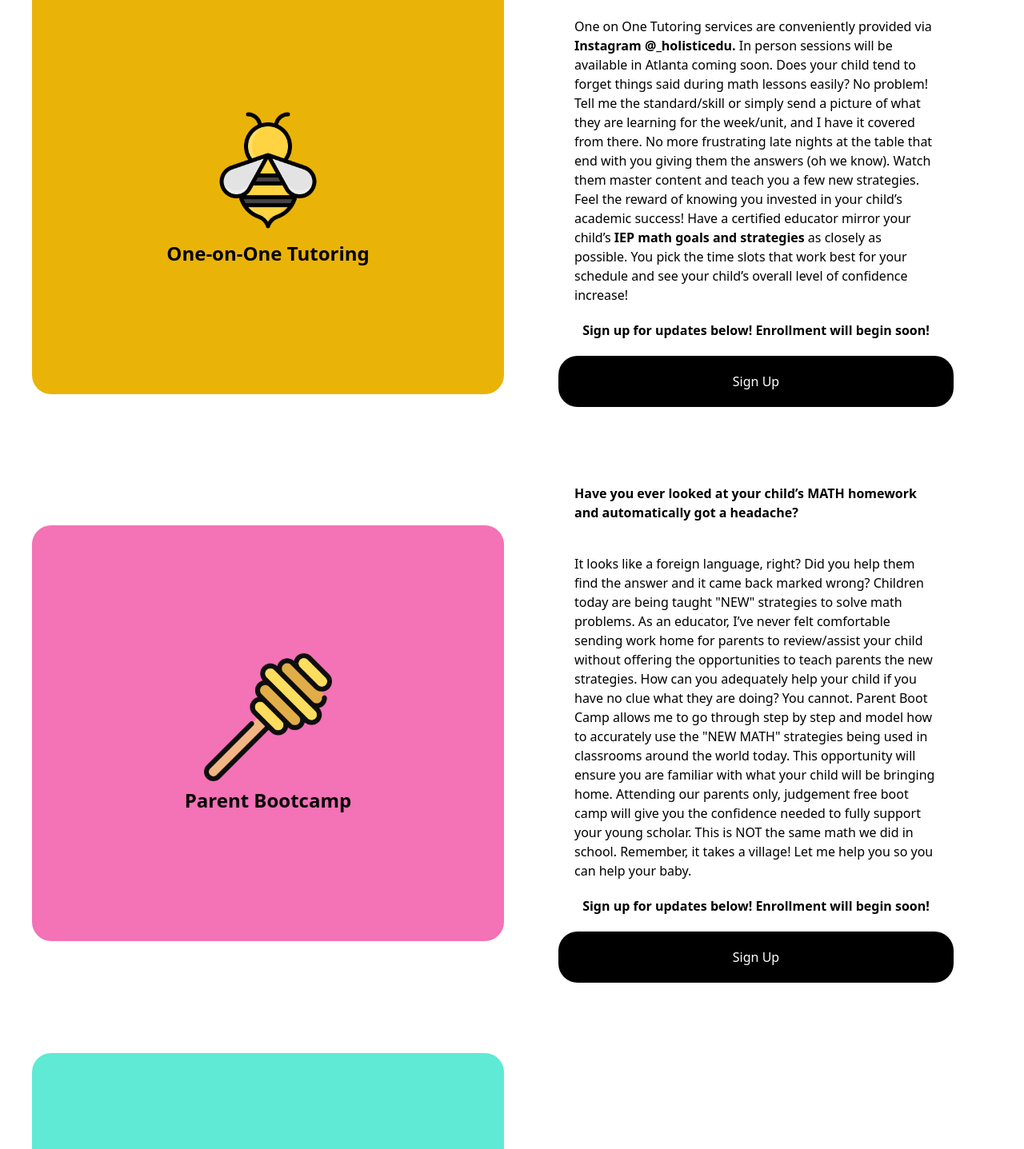
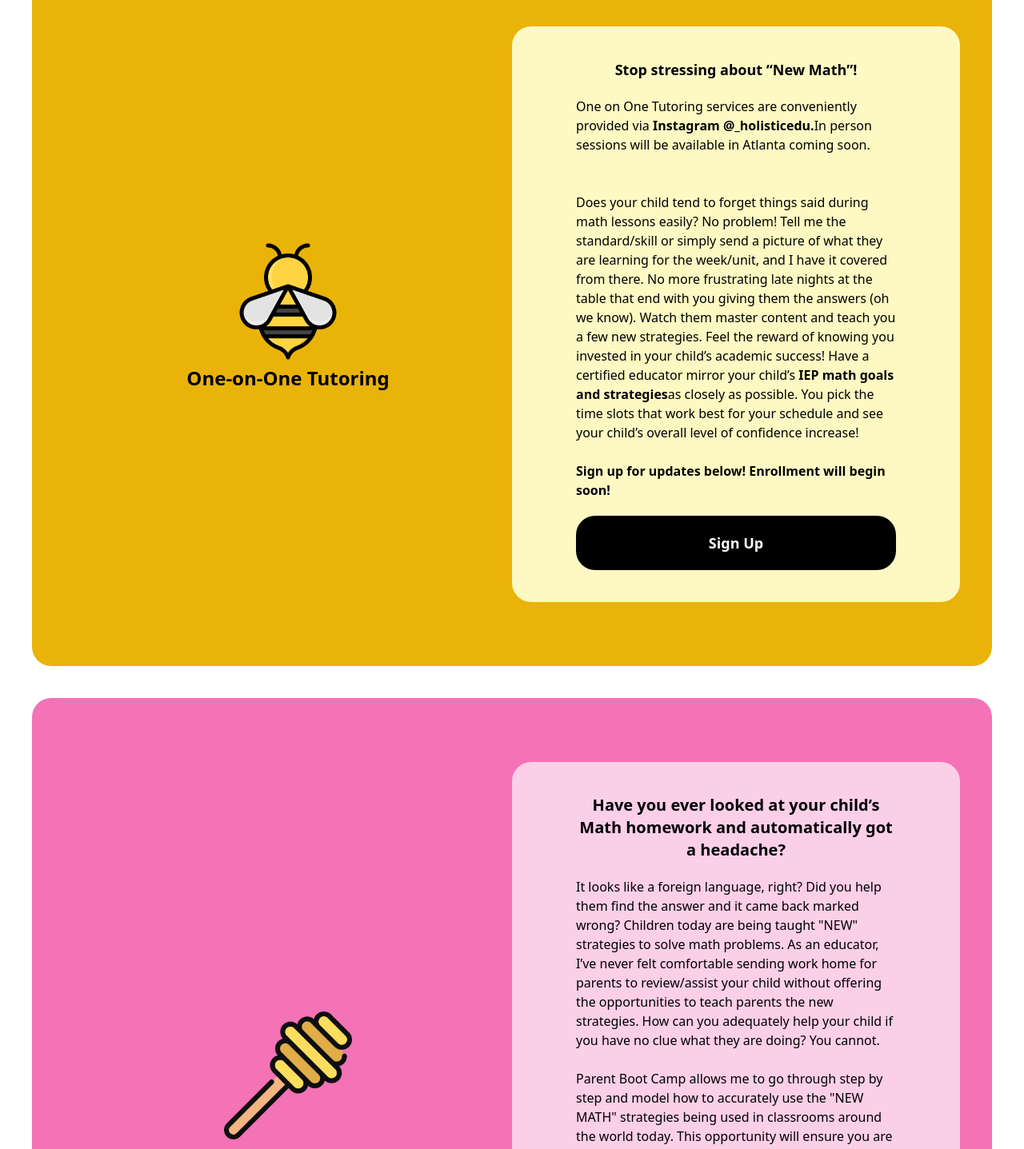
Before and after one commit to sbcodes90/alleyesonme, a React (Create React App) app in the folder app/: page /program-info in a window 1280 px wide. Shown: the part 340-1777 px from the top of the page at 80% size. Built offline with nearby package versions, Linux system fonts and the light colour scheme.

Commit message:
programs updatte and hamburger menu update

```diff
--- a/app/src/components/Navigation.js
+++ b/app/src/components/Navigation.js
@@ -26,7 +26,7 @@ export default function Navigation () {
           </span>
         </div>
         <div className="block lg:hidden">
-          <button className="flex items-center px-3 py-2 border rounded text-teal-200 border-teal-400 hover:text-white hover:border-white"
+          <button className="flex items-center px-3 py-2 border rounded text-white border-white hover:text-white hover:border-white"
           onClick={()=> setIsOpen(!open) }>
             <svg
               className="fill-current h-3 w-3"
--- a/app/src/components/ProgramInfo.js
+++ b/app/src/components/ProgramInfo.js
@@ -10,92 +10,83 @@ export default function ProgramInfo () {
 
   return (
     <>
-
-    { isOpen && <ProgramForm setIsOpen={setIsOpen} isOpen={isOpen} /> }
+      {isOpen && <ProgramForm setIsOpen={setIsOpen} isOpen={isOpen} />}
       <Navigation />
-    <section className="pb-20">
-      <div className=" text-xl lg:text-2xl font-black py-16 text-center">
+      <section className="pb-20 flex flex-col lg:gap-10">
+        <div className=" text-3xl text-white py-16 text-center bg-black font-bold">
           Programs
         </div>
 
-      <div className="grid grid-cols-1 lg:grid-cols-2 w-full justify-center items-center lg:px-10 gap-5">
-        <div className="bg-yellow-500 lg:px-20 py-20 lg:py-40 lg:rounded-3xl font-bold text-2xl flex flex-col justify-center items-center">
-          <img src={beeIcon} alt="beeIcon" className="pb-2 w-40" />
-          <div>One-on-One Tutoring</div>
+        <section className="lg:mx-10">
+          <div
+            className="grid grid-cols-1 lg:grid-cols-2 w-full justify-center items-center bg-yellow-500 lg:rounded-3xl p-10 "
+          >
+            <div className="flex flex-col justify-center items-center">
+              <img src={beeIcon} alt="beeIcon" className=" w-40" />
+              <div className="font-bold text-2xl">One-on-One Tutoring</div>
             </div>
-        <div className="bg-white p-10 lg:p-12 rounded-3xl">
-          <div className="font-bold text-left pb-5 px-5">
-            Stop stressing about “New Math”!
-          </div>
-          <div className="p-5">
-            One on One Tutoring services are conveniently provided via
-            <strong>{' '}Instagram @_holisticedu.{' '}</strong>
-            {' '}
-            In person sessions will be available in
-            Atlanta coming soon. Does your child tend to forget things said
-            during math lessons easily? No problem! Tell me the standard/skill
-            or simply send a picture of what they are learning for the
-            week/unit, and I have it covered from there. No more frustrating
-            late nights at the table that end with you giving them the answers
-            (oh we know). Watch them master content and teach you a few new
-            strategies. Feel the reward of knowing you invested in your
-            child’s academic success! Have a certified educator mirror your
-            child’s
-            {' '}
-            <strong>IEP math goals and strategies</strong>
-            {' '}
-            as closely as possible. You
-            pick the time slots that work best for your schedule and see your
-            child’s overall level of confidence increase!
-          </div>
-          <div className="grid grid-cols-1 w-full justify-center items-center ">
-          <div className='font-bold text-center pb-5'>Sign up for updates below! Enrollment will begin soon!</div>
-
-          <div><button type="submit" onClick={() => setIsOpen(true)}className='bg-black text-white w-full rounded-3xl py-5'>Sign Up</button></div>
-
-          </div>
-        </div>
-
-      </div>
-
+            <div className="bg-yellow-100 rounded-3xl px-20 lg:px-20 py-10 my-10">
+              <div className='text-lg font-bold mb-5 text-center'>Stop stressing about “New Math”!</div>
+              <div className='text-md'>One on One Tutoring services are
+              conveniently provided via <strong>Instagram @_holisticedu.</strong>
+              In person sessions will be available in Atlanta coming soon. </div>
+              <br></br>
+              <br></br>
+              Does your child
+              tend to forget things said during math lessons easily? No problem!
+              Tell me the standard/skill or simply send a picture of what they
+              are learning for the week/unit, and I have it covered from there.
+              No more frustrating late nights at the table that end with you
+              giving them the answers (oh we know). Watch them master content
+              and teach you a few new strategies. Feel the reward of knowing you
+              invested in your child’s academic success! Have a certified
+              educator mirror your child’s <strong>IEP math goals and strategies</strong>
+               as
+              closely as possible. You pick the time slots that work best for
+              your schedule and see your child’s overall level of confidence
+              increase!
+              <br></br>
+              <br></br>
+              <strong>Sign up for updates below! Enrollment will begin soon!</strong>
               <div>
-        <div className="grid grid-cols-1 lg:grid-cols-2 w-full justify-center items-center lg:px-10 gap-5">
-          <div className="bg-pink-400 lg:px-20 py-20 lg:py-40 lg:rounded-3xl font-bold text-2xl flex flex-col justify-center items-center">
-            <img src={honeycomb} alt="beeIcon" className="pb-2 w-40" />
-            <div>Parent Bootcamp</div>
-          </div>
-          <div className="bg-white p-10 lg:p-12 rounded-3xl">
-            <div className="font-bold text-left pb-5 px-5">
-              Have you ever looked at your child’s MATH homework and
-              automatically got a headache?{' '}
-            </div>
-            <div className="p-5">
-              It looks like a foreign language, right? Did you help them find
-              the answer and it came back marked wrong? Children today are being
-              taught "NEW" strategies to solve math problems. As an educator,
-              I’ve never felt comfortable sending work home for parents to
-              review/assist your child without offering the opportunities to
-              teach parents the new strategies. How can you adequately help
-              your child if you have no clue what they are doing? You cannot.
-              Parent Boot Camp allows me to go through step by step and model
-              how to accurately use the "NEW MATH" strategies being used in
-              classrooms around the world today. This opportunity will ensure
-              you are familiar with what your child will be bringing home.
-              Attending our parents only, judgement free boot camp will give
-              you the confidence needed to fully support your young scholar.
-              This is NOT the same math we did in school. Remember, it takes a village!
-              Let me help you so you can help your baby.
-
-            </div>
-            <div className="grid grid-cols-1 w-full justify-center items-center ">
-          <div className='font-bold text-center pb-5'>Sign up for updates below! Enrollment will begin soon!</div>
-
-          <div><button type="submit" onClick={() => setIsOpen(true)}className='bg-black text-white w-full rounded-3xl py-5'>Sign Up</button></div>
-
+                <button
+                  type="submit"
+                  onClick={() => setIsOpen(true)}
+                  className="bg-black text-white w-full rounded-3xl py-5 mt-5 font-bold text-lg"
+                >
+                  Sign Up
+                </button>
               </div>
             </div>
           </div>
+        </section>
+        <section className="lg:mx-10">
+          <div
+            className="grid grid-cols-1 lg:grid-cols-2 w-full justify-center items-center bg-pink-400 lg:rounded-3xl p-10 "
+          >
+            <div className="flex flex-col justify-center items-center">
+            <img src={honeycomb} alt="beeIcon" className="pb-2 w-40" />
+            <div className='font-bold text-2xl'>Parent Bootcamp</div>
             </div>
+            <div className="bg-pink-200 rounded-3xl  px-20 lg:px-20 py-10 my-10">
+              <div className='text-xl font-bold mb-5 text-center'>Have you ever looked at your child’s Math homework and automatically got a headache?</div>
+              It looks like a foreign language, right? Did you help them find the answer and it came back marked wrong? Children today are being taught "NEW" strategies to solve math problems. As an educator, I’ve never felt comfortable sending work home for parents to review/assist your child without offering the opportunities to teach parents the new strategies. How can you adequately help your child if you have no clue what they are doing? You cannot.<br></br><br></br>Parent Boot Camp allows me to go through step by step and model how to accurately use the "NEW MATH" strategies being used in classrooms around the world today. This opportunity will ensure you are familiar with what your child will be bringing home. Attending our parents only, judgement free boot camp will give you the confidence needed to fully support your young scholar. This is NOT the same math we did in school. Remember, it takes a village! Let me help you so you can help your baby.
+              <br></br>
+              <br></br>
+              <strong>Sign up for updates below! Enrollment will begin soon!</strong>
+              <div>
+                <button
+                  type="submit"
+                  onClick={() => setIsOpen(true)}
+                  className="bg-black text-white w-full rounded-3xl py-5 mt-5 font-bold text-lg"
+                >
+                  Sign Up
+                </button>
+              </div>
+            </div>
+          </div>
+        </section>
+
         <div>
           <div className="grid grid-cols-1 lg:grid-cols-2 w-full justify-center items-center lg:px-10 gap-5">
             <div className="bg-teal-300 lg:px-20 py-20 lg:py-40 lg:rounded-3xl font-bold text-2xl flex flex-col justify-center items-center lg:mt-10">
@@ -104,16 +95,25 @@ export default function ProgramInfo () {
             </div>
             <div className="bg-white p-10 lg:p-12 lg:rounded-3xl">
               <div>
-              Join me as we laugh and learn while enjoying some Vitamin D! This
-              is a FREE event held on various Saturdays and Sundays from
+                Join me as we laugh and learn while enjoying some Vitamin D!
+                This is a FREE event held on various Saturdays and Sundays from
                 10AM-12PM throughout the year for parents and children. You must
-              stay with your child the entire duration of the lesson.{' '}
+                stay with your child the entire duration of the lesson.{" "}
               </div>
               <div className="grid grid-cols-1 w-full justify-center items-center ">
-          <div className='font-bold text-center pb-5'>Sign up for updates below! Enrollment will begin soon!</div>
+                <div className="font-bold text-center pb-5">
+                  Sign up for updates below! Enrollment will begin soon!
+                </div>
 
-          <div><button type="submit" onClick={() => setIsOpen(true)}className='bg-black text-white w-full rounded-3xl py-5'>Sign Up</button></div>
-
+                <div>
+                  <button
+                    type="submit"
+                    onClick={() => setIsOpen(true)}
+                    className="bg-black text-white w-full rounded-3xl py-5"
+                  >
+                    Sign Up
+                  </button>
+                </div>
               </div>
             </div>
           </div>
@@ -124,55 +124,63 @@ export default function ProgramInfo () {
               <div className="bg-purple-500 lg:px-20 py-20 lg:py-40 lg:rounded-3xl font-bold text-2xl flex flex-col justify-center items-center">
                 <img src={miniHive} alt="beeIcon" className=" w-40" />
                 <div>Mathematician Toolbox</div>
-
               </div>
               <div className="border-black border-solid lg:rounded-3xl border-2 p-5 lg:mt-5 bg-black text-white">
                 <div className="font-bold lg:pt-5 pb-5 pl-2">
                   Have your child’s math classroom delivered to your front door!
-
                 </div>
 
                 <div className="pl-2">
                   Our mathematician toolbox contains everything your elementary
-                mathematical engineer needs to be successful. It will allow them
-                to create the exact mathematical experiences from school by having
-                the same tools and charts at their fingertips. Years of research
-                has proven that math manipulatives (tools) and visual notes
-                (charts) provide learning experiences that aid with information
-                retention and content mastery.{' '}
+                  mathematical engineer needs to be successful. It will allow
+                  them to create the exact mathematical experiences from school
+                  by having the same tools and charts at their fingertips. Years
+                  of research has proven that math manipulatives (tools) and
+                  visual notes (charts) provide learning experiences that aid
+                  with information retention and content mastery.{" "}
                 </div>
               </div>
             </div>
 
             <div className="bg-white p-10 lg:p-12 rounded-3xl">
               <div className="">
-
                 <div className="pt-5">
-                <strong>Each Mathematician Toolbox Contains:{' '}</strong>
-                1 REFERENCE NAME PLATE, 1 NOTEBOOK, 1 PACK OF LINE
-                PAPER, 1 FOLDER, 10 PENCILS, 1 SHARPENER, 1 RULER, 2 ERASERS, 1
-                PACK OF CRAYONS, GLUE, 1 PACK OF MARKERS, 1 PAIR OF SCISSORS, BASE
-                10 BLOCKS, PAPER MONEY AND COINS, COUNTERS, PERSONAL SIZE TEACHING
-                ANALOG CLOCK, PATTERN BLOCKS, SQUARE TILES, 2 TEN FRAME BOARDS AND
-                COUNTER SET, CUT-OUT FRACTION TILES, CUT-OUT NUMBER LINE (1-100),
-                NUMBER CHART (1-120 WITH WORD FORM), MULTIPLICATION CHART (0-12),
-                PLACE VALUE CHART, BLANK NO LINES INDEX CARDS TO CREATE FLASH
-                CARDS THAT FIT YOUR CHILD’S NEEDS, GEOMETRY CHARTS (SHAPES, LINES,
-                ANGLES), CONVERSION CHARTS (METRIC/CUSTOMARY, LENGTH, TIME,
-                CAPACITY, WEIGHT, FRACTIONS, PERCENT, DECIMALS), MULTIPLICATION
-                STRATEGIES, DIVISION STRATEGIES, PEMDAS, NUMBER GRID, ROUNDING
-                CHART, C.U.B.E.S. (PROBLEM SOLVING STEPS), SPECIAL QUOTIENTS,
-                PROPERTIES OF MULTIPLICATION, FRACTION FACTS <strong>
-                  <br />*CONTENTS SUBJECT TO
-                  CHANGE BASED ON AVAILABILITY*
+                  <strong>Each Mathematician Toolbox Contains: </strong>1
+                  REFERENCE NAME PLATE, 1 NOTEBOOK, 1 PACK OF LINE PAPER, 1
+                  FOLDER, 10 PENCILS, 1 SHARPENER, 1 RULER, 2 ERASERS, 1 PACK OF
+                  CRAYONS, GLUE, 1 PACK OF MARKERS, 1 PAIR OF SCISSORS, BASE 10
+                  BLOCKS, PAPER MONEY AND COINS, COUNTERS, PERSONAL SIZE
+                  TEACHING ANALOG CLOCK, PATTERN BLOCKS, SQUARE TILES, 2 TEN
+                  FRAME BOARDS AND COUNTER SET, CUT-OUT FRACTION TILES, CUT-OUT
+                  NUMBER LINE (1-100), NUMBER CHART (1-120 WITH WORD FORM),
+                  MULTIPLICATION CHART (0-12), PLACE VALUE CHART, BLANK NO LINES
+                  INDEX CARDS TO CREATE FLASH CARDS THAT FIT YOUR CHILD’S NEEDS,
+                  GEOMETRY CHARTS (SHAPES, LINES, ANGLES), CONVERSION CHARTS
+                  (METRIC/CUSTOMARY, LENGTH, TIME, CAPACITY, WEIGHT, FRACTIONS,
+                  PERCENT, DECIMALS), MULTIPLICATION STRATEGIES, DIVISION
+                  STRATEGIES, PEMDAS, NUMBER GRID, ROUNDING CHART, C.U.B.E.S.
+                  (PROBLEM SOLVING STEPS), SPECIAL QUOTIENTS, PROPERTIES OF
+                  MULTIPLICATION, FRACTION FACTS{" "}
+                  <strong>
+                    <br />
+                    *CONTENTS SUBJECT TO CHANGE BASED ON AVAILABILITY*
                   </strong>
                 </div>
               </div>
               <div className="grid grid-cols-1 w-full justify-center items-center ">
-          <div className='font-bold text-center pb-5'>Sign up for updates below! Enrollment will begin soon!</div>
+                <div className="font-bold text-center pb-5">
+                  Sign up for updates below! Enrollment will begin soon!
+                </div>
 
-          <div><button type="submit" onClick={() => setIsOpen(true)}className='bg-black text-white w-full rounded-3xl py-5'>Sign Up</button></div>
-
+                <div>
+                  <button
+                    type="submit"
+                    onClick={() => setIsOpen(true)}
+                    className="bg-black text-white w-full rounded-3xl py-5"
+                  >
+                    Sign Up
+                  </button>
+                </div>
               </div>
             </div>
           </div>
```
Lines whose indentation alone changed are shown as unchanged.
